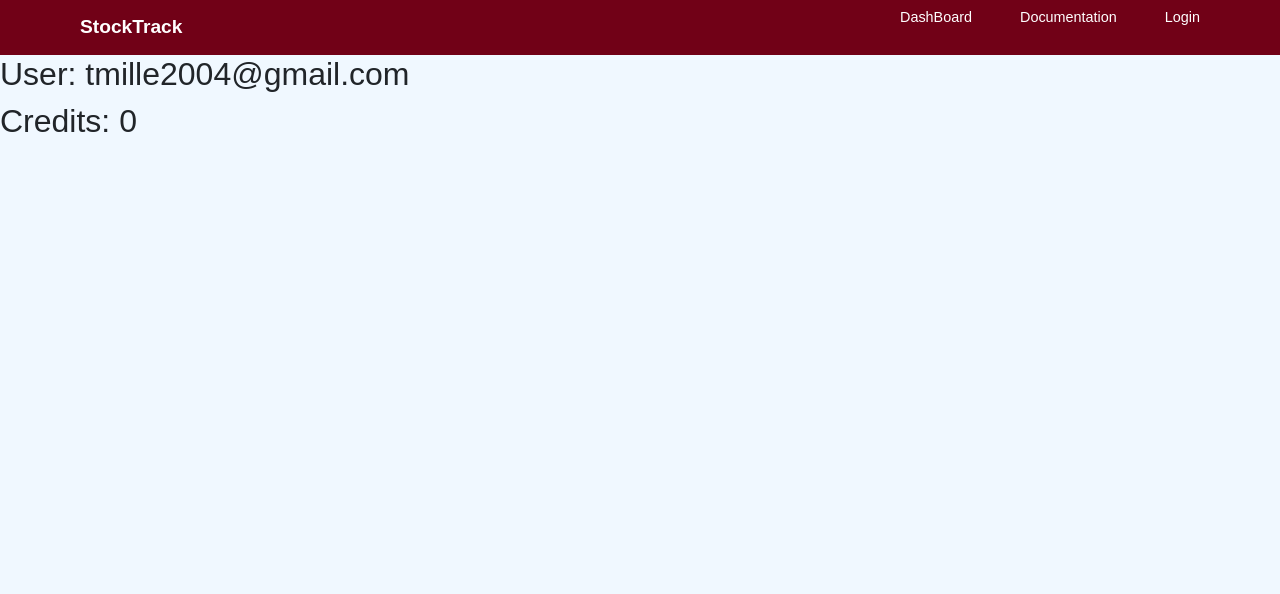
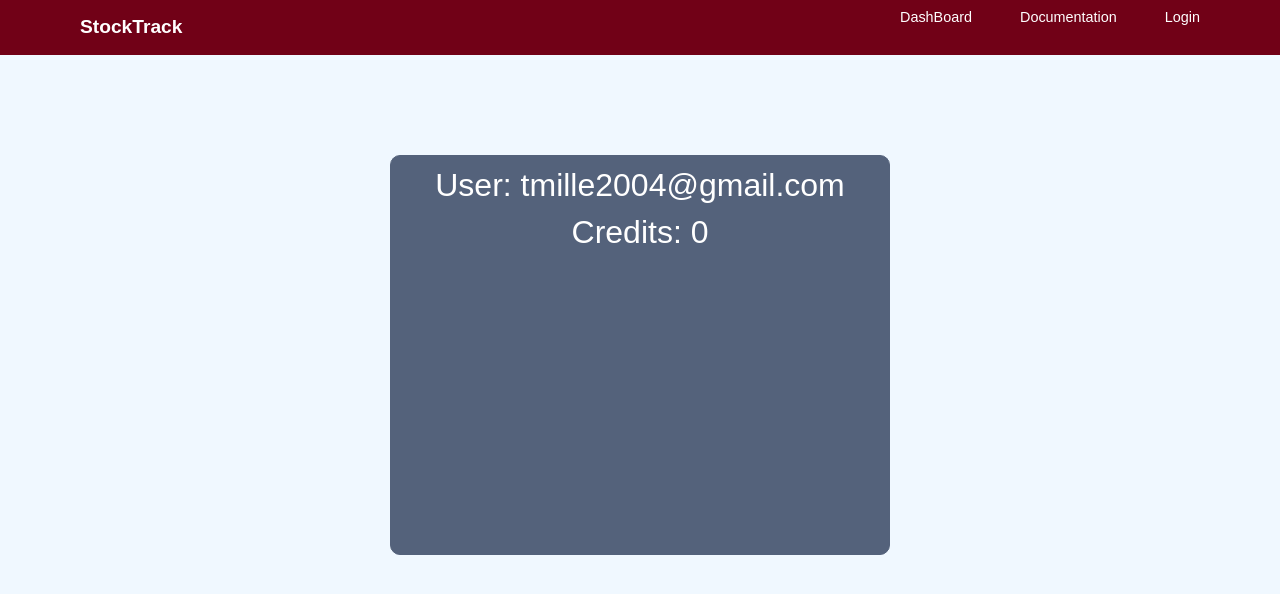
Before and after one commit to tmiller711/stocktrack-app, a Django app: page /dashboard/ in a window 1280 px wide. Shown: the top 594 px of the page. Run offline with Django 4.2, Linux system fonts and the light colour scheme; a user stored in the database is signed in; some libraries are stand-ins or nearby versions.

Commit message:
styles dashboard

```diff
--- a/main/templates/dashboard.html
+++ b/main/templates/dashboard.html
@@ -1,11 +1,25 @@
 {% extends 'base.html' %}
+{% load static %}
 
 {% block title %}
 Dashboard
 {% endblock %}
 
+{% block additionalStyles %}
+<link rel="stylesheet" type="text/css" href="{% static '/css/dashboard.css' %}?version=1">
+{% endblock %}
+
 {% block content %}
 <!-- <h1>Dashboard</h1> -->
-<h2>User: {{ request.user }}</h2>
-<h2>Credits: {{ request.user.credits }}</h2>
+<div class="dashboard">
+    <div class="dashboard-text">
+        {% if request.user.is_authenticated %}
+            <h2>User: {{ request.user }}</h2>
+            <h2>Credits: {{ request.user.credits }}</h2>
+        {% else %}
+            <h1>Please login <a href="/login">Here</a></h1>
+        {% endif %}
+    </div>
+</div>
+
 {% endblock %}
--- /dev/null
+++ b/static/css/dashboard.css
@@ -0,0 +1,15 @@
+div.dashboard {
+    width: 500px;
+    height: 400px;
+    border: 1px solid #54627B;
+    margin: auto;
+    margin-top: 100px;
+    text-align: center;
+    padding: 10px;
+    background-color: #54627B;
+    border-radius: 10px;
+}
+
+.dashboard-text {
+    color: white;
+}
```
Also changed, not shown: db.sqlite3.
